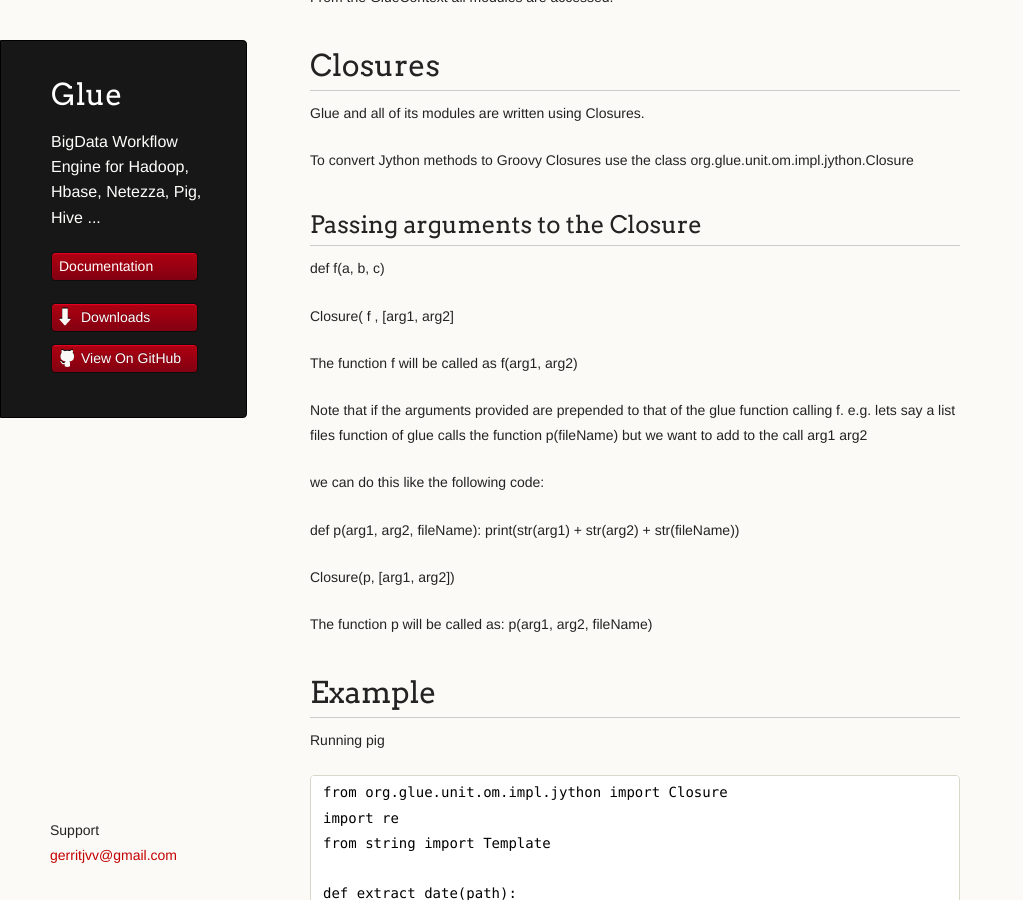
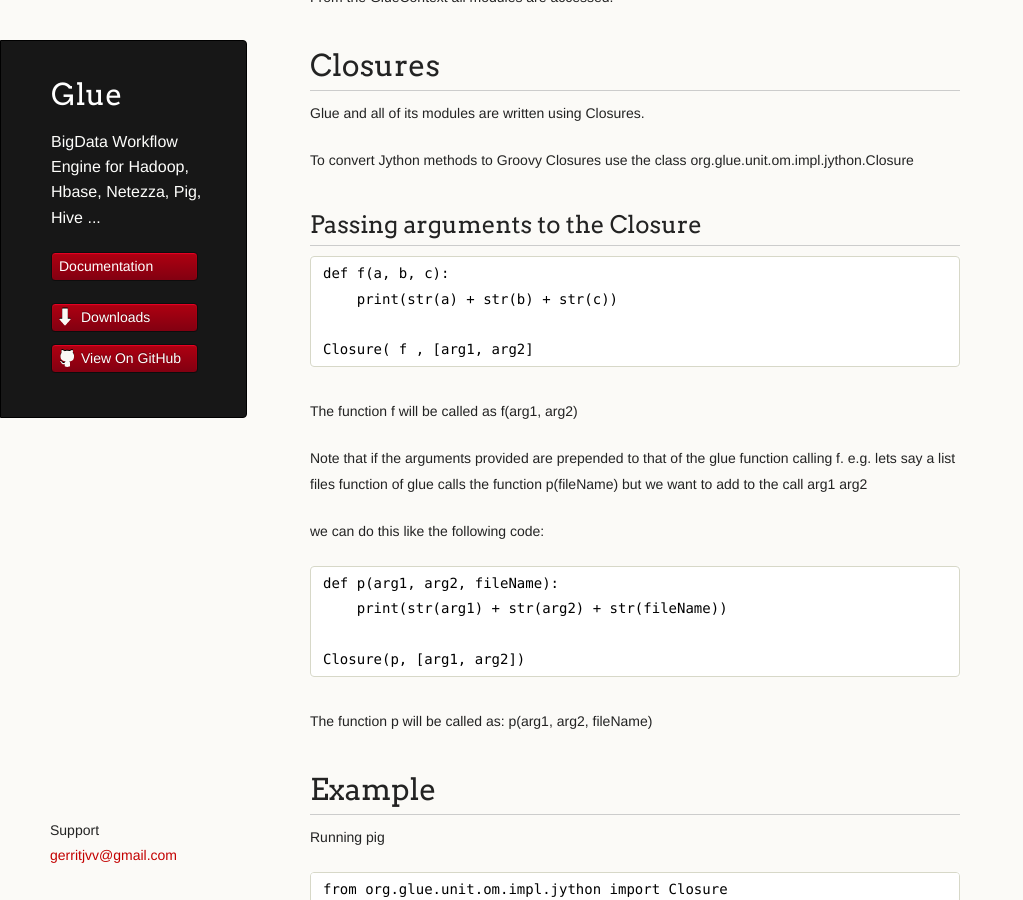
Before and after one commit to gerritjvv/glue, a Jekyll site: the page built from jythonexample.markdown, in a window 1280 px wide and 900 px high, scrolled down 365 px. Shown: the whole window, without its empty margins (0-1023 px from the left). Built offline with Jekyll 4.4.1, drawn with Linux system fonts in a browser that asks for light colours; Markdown is read by kramdown in place of the engine named in the settings.

Commit message:
add markdown for code

```diff
--- a/jythonexample.markdown
+++ b/jythonexample.markdown
@@ -26,9 +26,10 @@
 
 ## Passing arguments to the Closure
 
-def f(a, b, c)
+    def f(a, b, c):
+        print(str(a) + str(b) + str(c))
 
-Closure( f , [arg1, arg2]
+    Closure( f , [arg1, arg2]
 
 The function f will be called as f(arg1, arg2)
 
@@ -38,12 +39,13 @@
 
 we can do this like the following code:
 
-def p(arg1, arg2, fileName):
-    print(str(arg1) + str(arg2) + str(fileName))
+    def p(arg1, arg2, fileName):
+        print(str(arg1) + str(arg2) + str(fileName))
 
-Closure(p, [arg1, arg2])
+    Closure(p, [arg1, arg2])
 
-The function p will be called as: p(arg1, arg2, fileName)
+The function p will be called as:
+    p(arg1, arg2, fileName)
 
 
 
```
